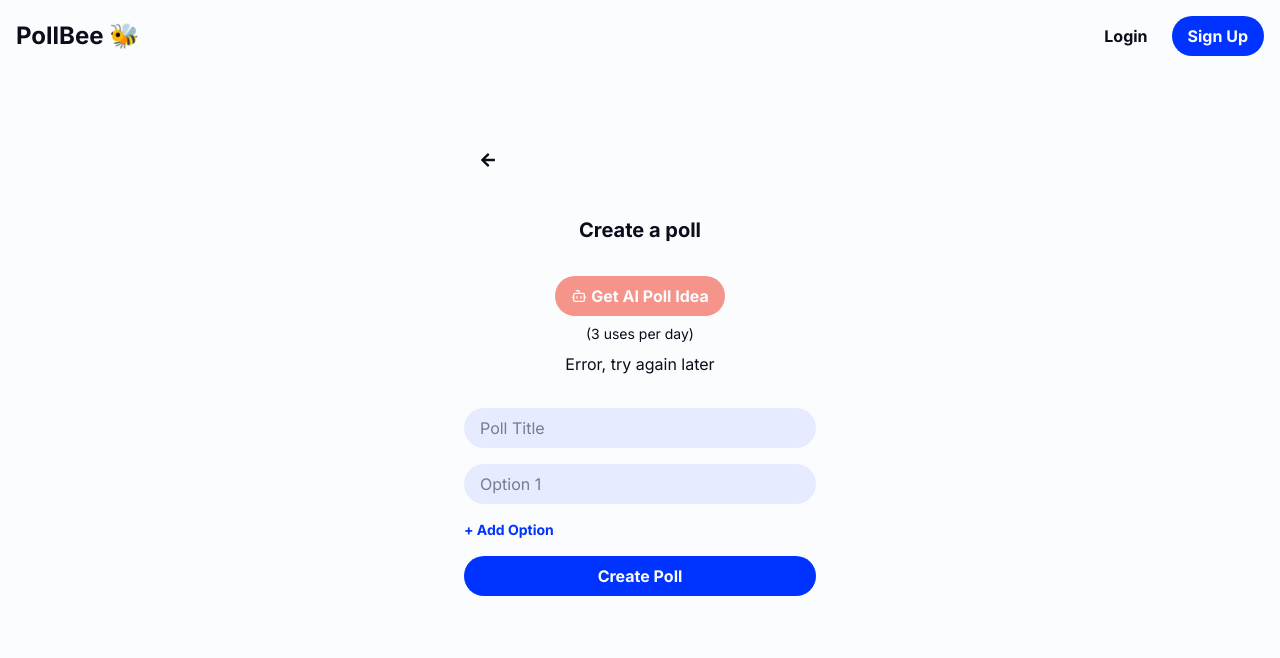
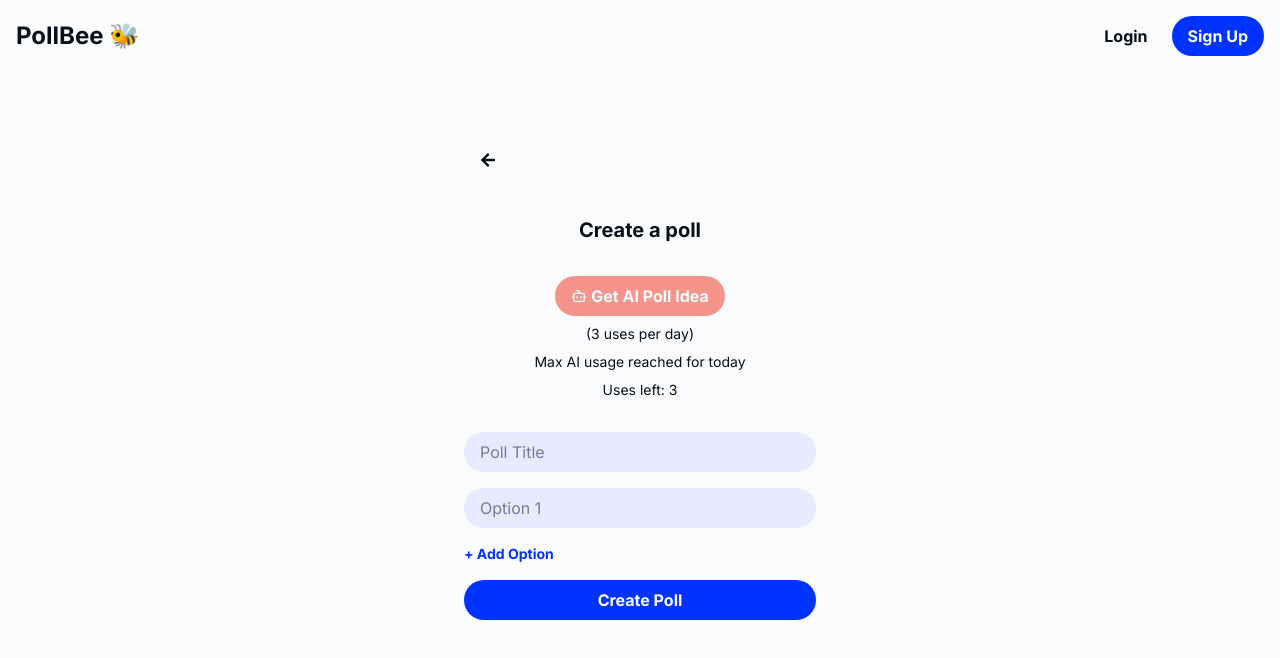
Before and after one commit to jonte265/pollbee, a Next.js app in the folder frontend/: page /create-poll in a window 1280 px wide. Both pictures are taken after a click on the button "Get AI Poll Idea". Shown: the top 658 px of the page. Built offline with nearby package versions, Linux system fonts and the light colour scheme; no server answers.

Commit message:
fix ai messages

```diff
--- a/frontend/app/create-poll/page.tsx
+++ b/frontend/app/create-poll/page.tsx
@@ -17,6 +17,7 @@ function CreatePoll() {
   const [message, setMessage] = useState('');
   const [loading, setLoading] = useState(false);
   const [aiMsg, setAiMsg] = useState('');
+  const [aiUsageLeft, setAiUsageLeft] = useState(3);
 
   const handleOptionChange = (index: number, value: string) => {
     const updatedOptions = [...options];
@@ -91,6 +92,7 @@ function CreatePoll() {
       const data = await res.json();
       console.log('ya', data);
       setAiMsg(data.message);
+      setAiUsageLeft(3 - data.usages);
       setPollTitle(data.poll_ai.title);
       setOptions([
         data.poll_ai.option_1,
@@ -99,7 +101,7 @@ function CreatePoll() {
       ]);
     } catch (error) {
       console.error(error);
-      setAiMsg('Error, try again later');
+      setAiMsg(`Max AI usage reached for today`);
     } finally {
       setLoading(false);
     }
@@ -132,7 +134,10 @@ function CreatePoll() {
             Get AI Poll Idea
           </button>
           <p className='text-sm'>(3 uses per day)</p>
-          {aiMsg && <p>{aiMsg}</p>}
+          {aiMsg && <p className='text-sm'>{aiMsg}</p>}
+          {aiUsageLeft > 0 && (
+            <p className='text-sm'>Uses left: {aiUsageLeft}</p>
+          )}
         </div>
         <form
           onSubmit={handleSubmit}
```
